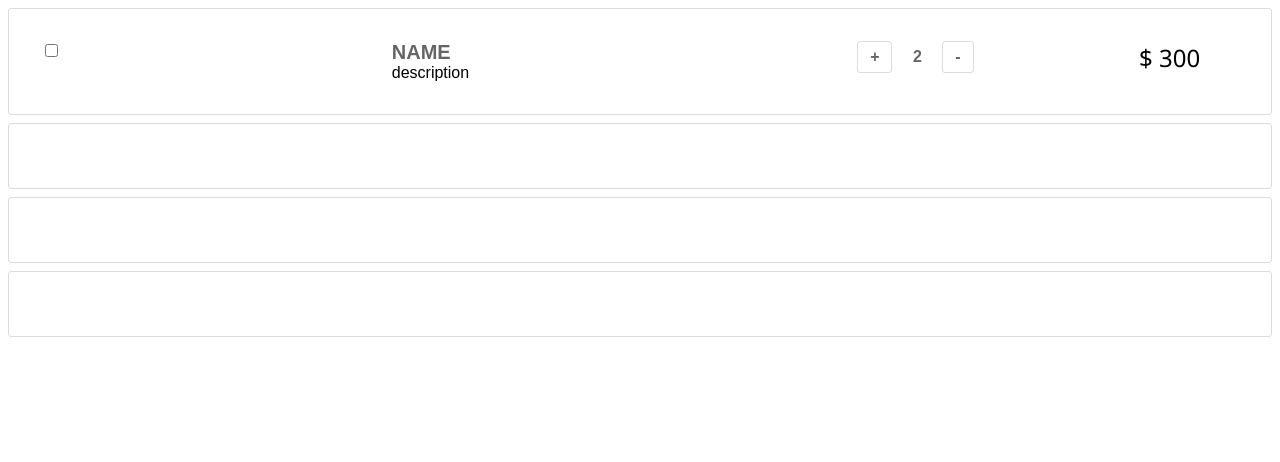
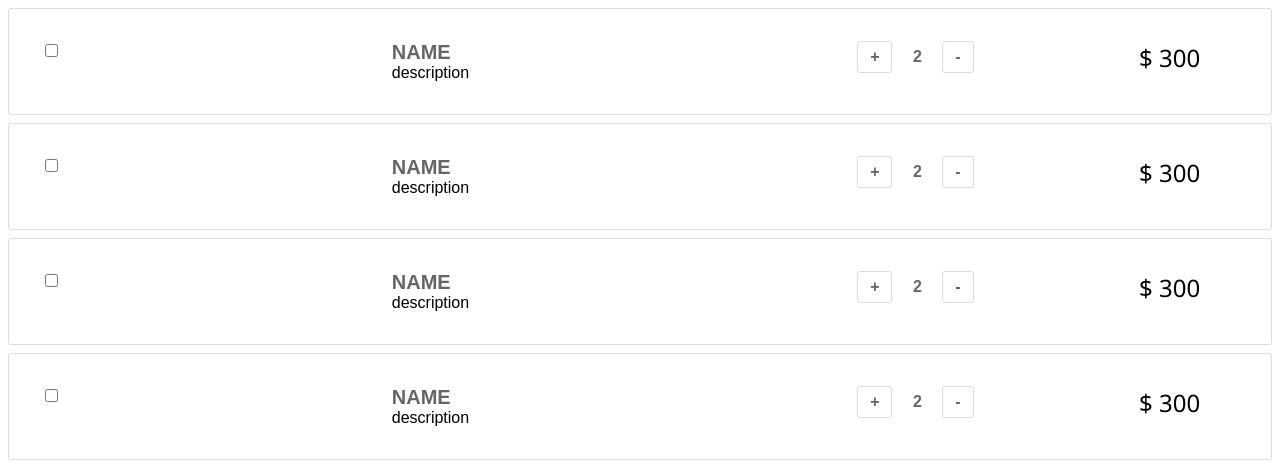
Before and after one commit to PabloLabG/BootCampJS, a plain HTML site: page Modulo0/04 Shopping cart Style/index.html in a window 1280 px wide. Shown: the top 462 px of the page. Drawn offline with Linux system fonts and the light colour scheme.

Commit message:
Añadido items

```diff
--- a/Modulo0/04 Shopping cart Style/index.html
+++ b/Modulo0/04 Shopping cart Style/index.html
@@ -33,11 +33,72 @@
                     <span>300</span>
                 </div>
             </div>
-            <div class="shopping-item"></div>
-            <div class="shopping-item"></div>
-            <div class="shopping-item"></div>
+            <div class="shopping-item">
+                <div class="selection">
+                    <input id="item1" type="checkbox">
+                    <label for="item1"></label>
+                </div>
+                <img src="" alt="" srcset="">
+                <div class="item-entry">
+                    <span class="item-name">Name</span>
+                    <span class="item-description">Description</span>
+                </div>
+                <div>
+                    <button class="quantity">+</button>
+                    <span class="quantity-ammount">2</span>
+                    <button class="quantity">-</button>
+                </div>
+                <div class="value">
+                    <span>&#36;</span>
+                    <span>300</span>
+                </div>
+            </div>
+            <div class="shopping-item">
+                <div class="selection">
+                    <input id="item1" type="checkbox">
+                    <label for="item1"></label>
+                </div>
+                <img src="" alt="" srcset="">
+                <div class="item-entry">
+                    <span class="item-name">Name</span>
+                    <span class="item-description">Description</span>
+                </div>
+                <div>
+                    <button class="quantity">+</button>
+                    <span class="quantity-ammount">2</span>
+                    <button class="quantity">-</button>
+                </div>
+                <div class="value">
+                    <span>&#36;</span>
+                    <span>300</span>
+                </div>
+            </div>
+            <div class="shopping-item">
+                <div class="selection">
+                    <input id="item1" type="checkbox">
+                    <label for="item1"></label>
+                </div>
+                <img src="" alt="" srcset="">
+                <div class="item-entry">
+                    <span class="item-name">Name</span>
+                    <span class="item-description">Description</span>
+                </div>
+                <div>
+                    <button class="quantity">+</button>
+                    <span class="quantity-ammount">2</span>
+                    <button class="quantity">-</button>
+                </div>
+                <div class="value">
+                    <span>&#36;</span>
+                    <span>300</span>
+                </div>
+            </div>
         </div>
-        <div class="shopping-footer"></div>
+        <div class="shopping-footer">
+            <span>TOTAL</span>
+            <span>&#36;</span>
+            <span>1200 </span>
+        </div>
     </div>
 </body>
 
```
